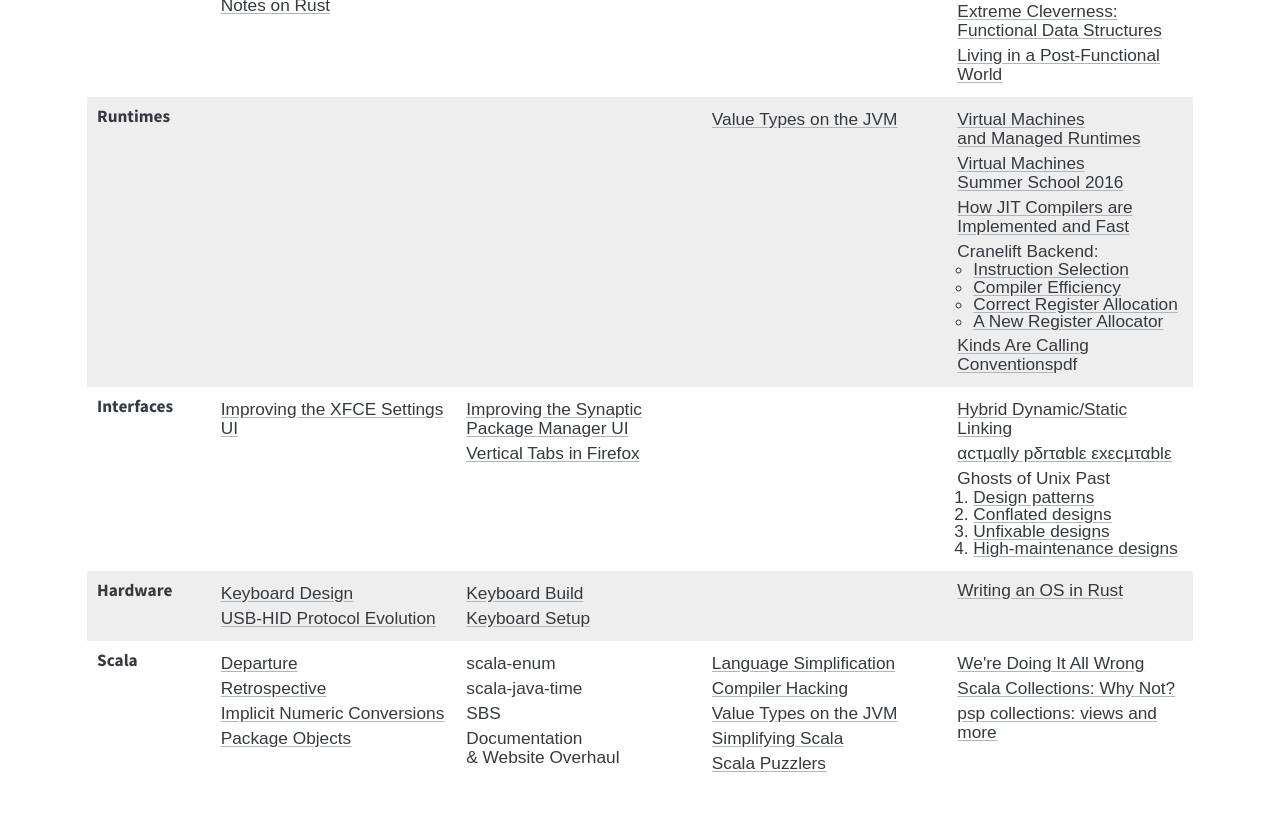
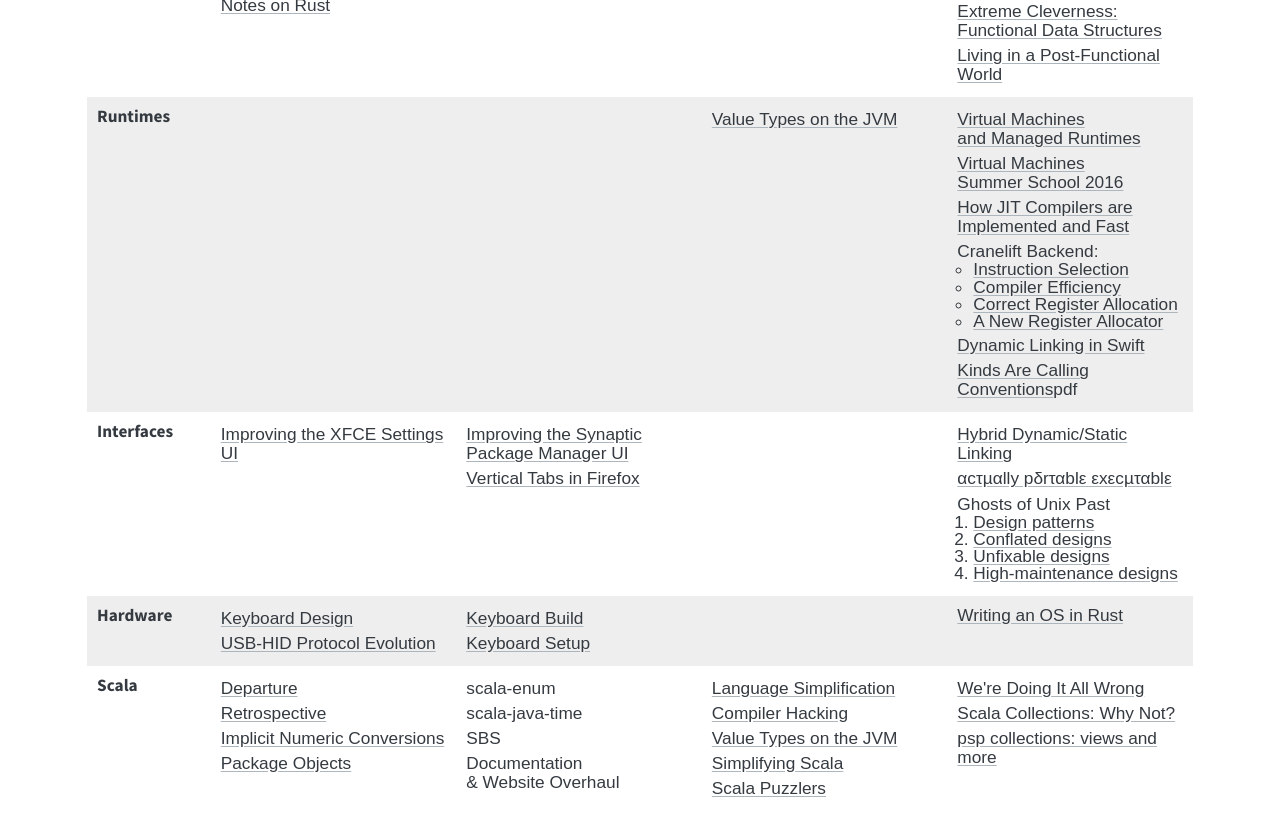
Before and after one commit to soc/soc.me, a Jekyll site: the page built from index.md, in a window 1280 px wide and 900 px high, scrolled down 643 px. Shown: the top 836 px of the window. Built offline with Jekyll 4.4.1, drawn with Linux system fonts in a browser that asks for light colours; some web fonts are replaced.

Commit message:
add "Dynamic Linking in Swift" to index

```diff
--- a/index.md
+++ b/index.md
@@ -124,6 +124,7 @@
           <li><a href="https://cfallin.org/blog/2022/06/09/cranelift-regalloc2/">A New Register Allocator</a></li>
         </ul>
       </div>
+      <div><a href="https://gankra.github.io/blah/swift-abi/">Dynamic Linking in Swift</a></div>
       <div><a href="https://www.microsoft.com/en-us/research/uploads/prod/2020/03/kacc.pdf">Kinds Are Calling Conventions</a><sup>pdf</sup></div>
     </td>
   </tr>
```
